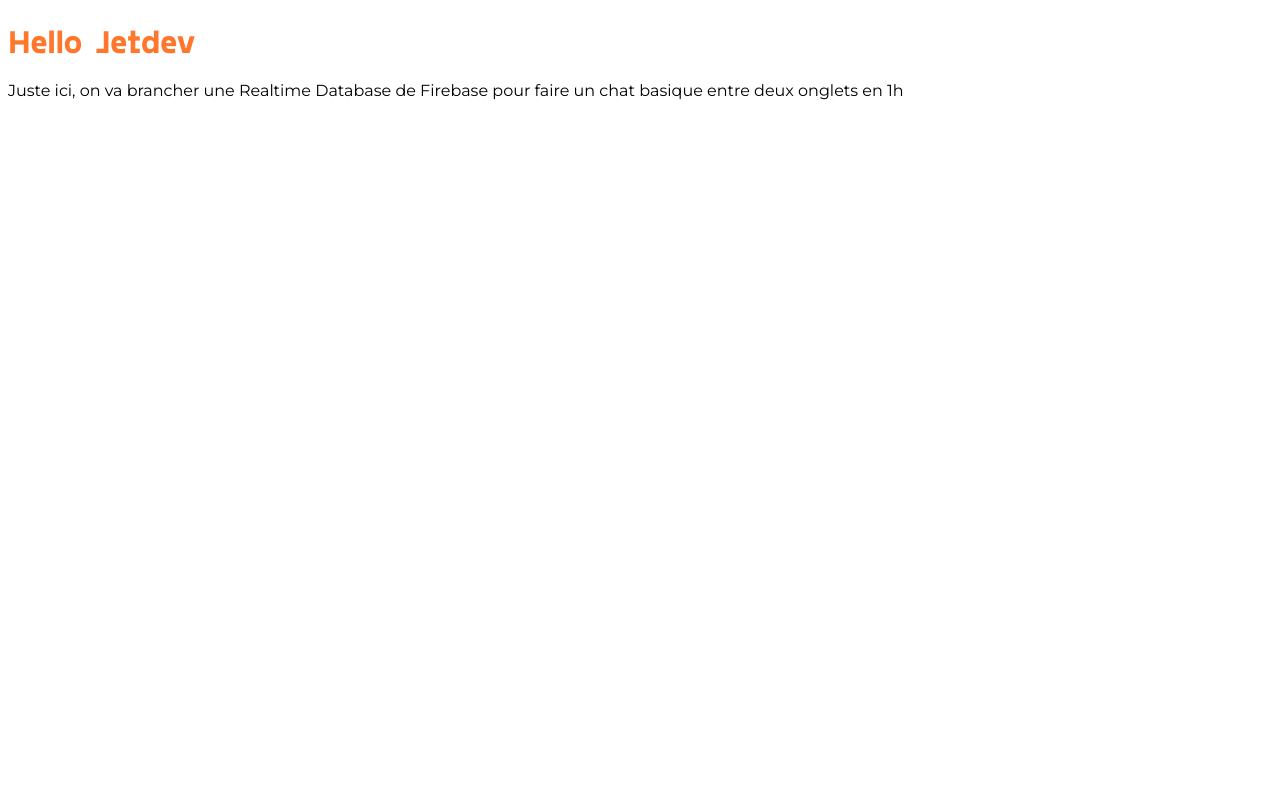
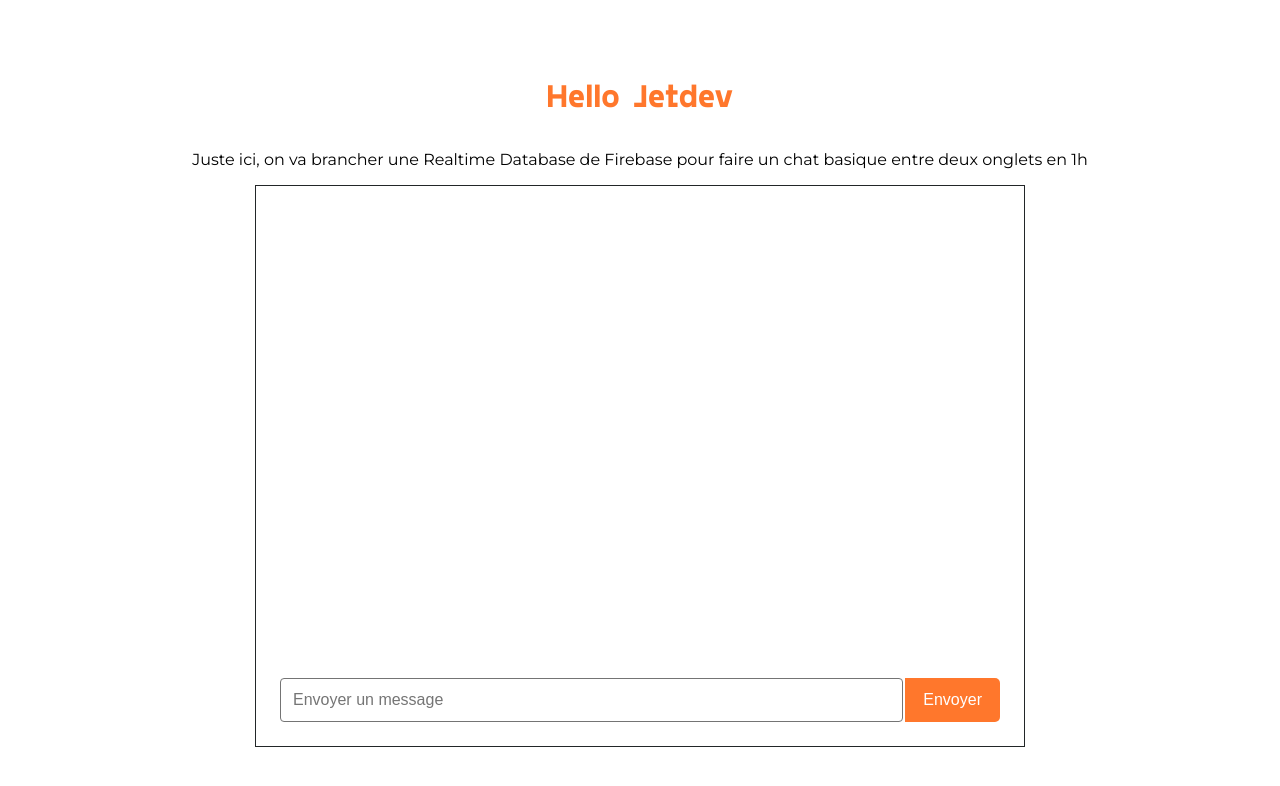
Before and after one commit to Theo59/firebase-chat, a website built with Vite: page index.html in a window 1280 px wide. Built offline with nearby package versions, Linux system fonts and the light colour scheme; some packages are replaced by stand-ins of ours; no server answers.

Commit message:
:sparkles: add message form

```diff
--- a/index.html
+++ b/index.html
@@ -4,10 +4,10 @@
     <meta charset="UTF-8">
     <link rel="stylesheet" href="src/style.css">
     <link href="https://fonts.googleapis.com/css?family=Montserrat:400" rel="stylesheet">
-    <script src="src/main.js"></script>
     <title>Firechat</title>
 </head>
 <body>
 
+<script type="module" src="/src/main.ts"></script>
 </body>
 </html>
--- a/src/main.ts
+++ b/src/main.ts
@@ -5,15 +5,31 @@
 const firebaseConfig = environment.firebaseConfig;
 
 // Initialize Firebase
-const app = initializeApp(firebaseConfig);
+initializeApp(firebaseConfig);
 
-function helloWord() {
+const listenMessageForm = () => {
+    document.getElementById('send-message-form')?.addEventListener('submit', () => {
+        const input: HTMLInputElement | null = document.getElementById('send-message-input');
+        const inputValue = input?.value;
+        alert(inputValue);
+    });
+}
+
+function render() {
     return `
         <h1>Hello Jetdev</h1>
         <p>Juste ici, on va brancher une Realtime Database de Firebase pour faire un chat basique entre deux onglets en 1h</p>
+        <div class="chat-container">
+            <div class="messages"></div>
+            <form id="send-message-form" class="send-message">
+                <input id="send-message-input" type="text" placeholder="Envoyer un message">
+                <button type="submit">Envoyer</button>
+            </form>
+        </div>
     `;
 }
 
 window.onload = () => {
-    document.body.innerHTML = helloWord();
+    document.body.innerHTML = render();
+    listenMessageForm();
 };
--- a/src/style.css
+++ b/src/style.css
@@ -5,6 +5,16 @@
     url('font/PPGoshaSans-Bold.woff2') format('woff2'),
     url('font/PPGoshaSans-Bold.woff') format('woff'),
     url('font/PPGoshaSans-Bold.ttf') format('truetype');
+}
+
+body {
+    margin: 0;
+    display: flex;
+    flex-direction: column;
+    justify-content: center;
+    align-items: center;
+    height: 100vh;
+    width: 100vw;
 }
 
 h1, h2, h3 {
@@ -24,3 +34,45 @@ span, p {
 .jet-black {
     color: #222628;
 }
+
+.chat-container {
+    width: 60%;
+    height: 70%;
+    border: 1px solid #222628;
+    display: flex;
+    flex-direction: column;
+    justify-content: space-between;
+}
+
+.chat-container .send-message {
+    display: flex;
+    padding: 24px;
+    width: 100%;
+    box-sizing: border-box;
+}
+
+.chat-container .send-message input {
+    outline: none;
+    padding: 12px;
+    border: 1px solid #747474;
+    border-radius: 4px;
+    margin-right: 2px;
+    font-size: 16px;
+    flex: 1;
+}
+
+.chat-container .send-message button {
+    padding: 12px 18px;
+    border: none;
+    background-color: #FF772C;
+    color: #fff;
+    font-size: 16px;
+    outline: none;
+    border-radius: 0 5px 5px 0;
+    cursor: pointer;
+    transition: 0.2s all;
+
+    &:active {
+        transform: scale(0.97);
+    }
+}
```
